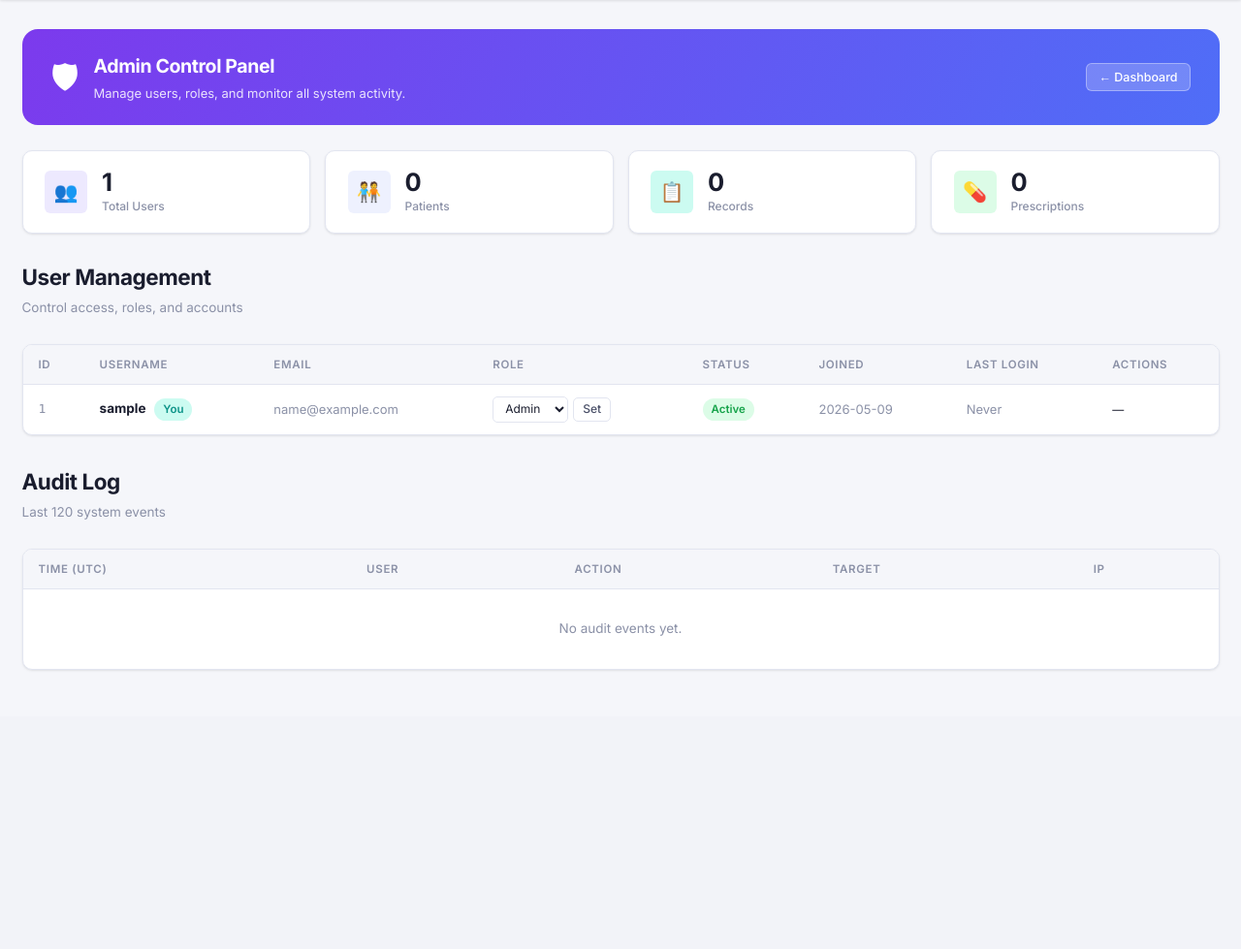
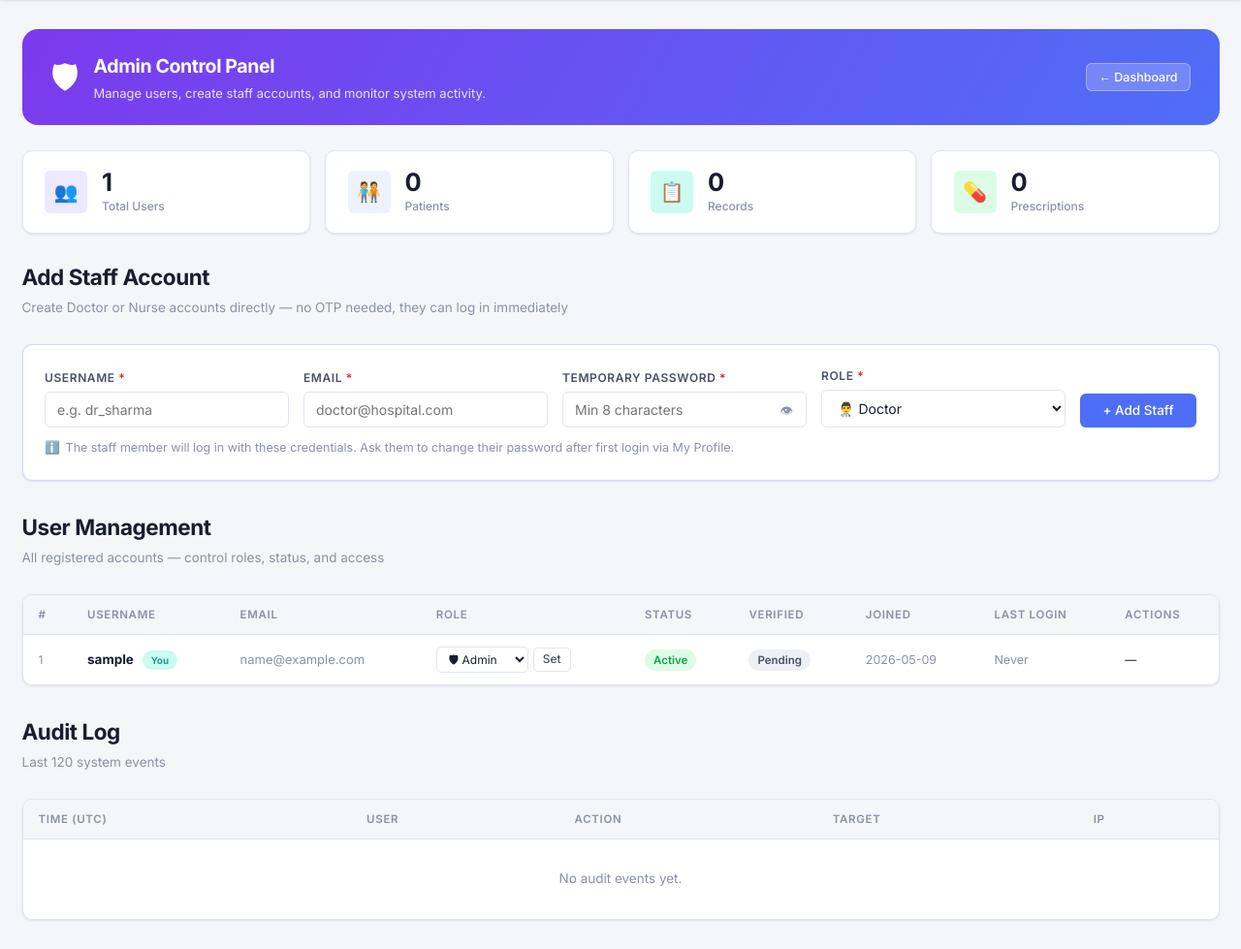
Before and after one commit to yaarmaimayank/LMRL-V3, a Flask app: page /admin in a window 1280 px wide. Shown: the part 61-1040 px from the top of the page at 97% size. Before the commit the page ends 753 px from the top, so only its background shows below. Run offline with Flask 3, Linux system fonts and the light colour scheme; the visitor is signed in with stand-in values (Sample User, id 1); data comes from the database, SQL or seed files in the repository; data that the repository does not hold is empty.

Commit message:
Update: v4.0

```diff
--- a/app.py
+++ b/app.py
@@ -328,12 +328,11 @@ def register():
         email      = request.form.get('email', '').strip().lower()
         password   = request.form.get('password', '')
         confirm    = request.form.get('confirm_password', '')
-        role       = request.form.get('role', 'viewer')
         patient_id = request.form.get('patient_id', '').strip()
 
-        # Only allow safe roles via registration form
-        if role not in ('doctor', 'nurse', 'viewer'):
-            role = 'viewer'
+        # Public registration is VIEWER ONLY.
+        # Doctor/Nurse accounts are created by Admin only.
+        role = 'viewer'
 
         # Validation
         errs = []
@@ -345,21 +344,20 @@ def register():
             errs.append('Password must be at least 8 characters.')
         if password != confirm:
             errs.append('Passwords do not match.')
-        if role == 'viewer' and not patient_id:
-            errs.append('Viewers must provide their Patient UID.')
+        if not patient_id:
+            errs.append('Please provide your Patient UID to link your account.')
         if errs:
             for e in errs: flash(e, 'error')
             return render_template('register.html')
 
         conn = get_db()
 
-        # Verify patient exists for viewer
-        if role == 'viewer':
-            pat = conn.execute('SELECT id FROM patients WHERE id=?', (patient_id,)).fetchone()
-            if not pat:
-                conn.close()
-                flash('Patient UID not found. Please ask your doctor for the correct UID.', 'error')
-                return render_template('register.html')
+        # All public registrations are viewers — verify patient UID exists
+        pat = conn.execute('SELECT id FROM patients WHERE id=?', (patient_id,)).fetchone()
+        if not pat:
+            conn.close()
+            flash('Patient UID not found. Please ask your doctor for the correct UID.', 'error')
+            return render_template('register.html')
 
         # Check duplicate username/email
         if conn.execute('SELECT id FROM users WHERE username=? OR email=?',
@@ -677,6 +675,51 @@ def admin_delete(uid):
     return redirect(url_for('admin_panel'))
 
 
+@app.route('/admin/add-staff', methods=['POST'])
+@admin_required
+def admin_add_staff():
+    """Admin creates a doctor or nurse account directly — no OTP, auto-verified."""
+    check_csrf()
+    username = request.form.get('username', '').strip()
+    email    = request.form.get('email', '').strip().lower()
+    password = request.form.get('password', '')
+    role     = request.form.get('role', 'doctor')
+
+    if role not in ('doctor', 'nurse'):
+        flash('Invalid role. Must be doctor or nurse.', 'error')
+        return redirect(url_for('admin_panel'))
+
+    errs = []
+    if not all([username, email, password]):
+        errs.append('All fields are required.')
+    if len(username) < 3:
+        errs.append('Username must be at least 3 characters.')
+    if len(password) < 8:
+        errs.append('Password must be at least 8 characters.')
+    if errs:
+        for e in errs: flash(e, 'error')
+        return redirect(url_for('admin_panel'))
+
+    conn = get_db()
+    if conn.execute('SELECT id FROM users WHERE username=? OR email=?',
+                    (username, email)).fetchone():
+        conn.close()
+        flash('Username or email already taken.', 'error')
+        return redirect(url_for('admin_panel'))
+
+    pwd_hash, salt = hash_password(password)
+    # is_verified=1 → admin-created accounts skip OTP
+    conn.execute(
+        '''INSERT INTO users (username,email,password_hash,salt,role,is_verified,is_active)
+           VALUES (?,?,?,?,?,1,1)''',
+        (username, email, pwd_hash, salt, role))
+    conn.commit()
+    conn.close()
+    audit('ADMIN_ADD_STAFF', f'{role}:{username}')
+    flash(f'{role.title()} account "{username}" created successfully. They can log in immediately.', 'success')
+    return redirect(url_for('admin_panel'))
+
+
 # ═══════════════════════════════════════════════════════════════════════
 #  DOCTOR PANEL
 # ═══════════════════════════════════════════════════════════════════════
--- a/templates/admin_panel.html
+++ b/templates/admin_panel.html
@@ -3,11 +3,12 @@
 {% block content %}
 <div class="container">
 
+  <!-- Banner -->
   <div class="admin-banner fu">
     <div class="banner-icon">🛡</div>
     <div>
       <div class="banner-title">Admin Control Panel</div>
-      <div class="banner-sub">Manage users, roles, and monitor all system activity.</div>
+      <div class="banner-sub">Manage users, create staff accounts, and monitor system activity.</div>
     </div>
     <div class="banner-actions">
       <a href="{{ url_for('index') }}" class="btn btn-banner btn-sm">← Dashboard</a>
@@ -22,53 +23,144 @@
     <div class="stat-card"><div class="stat-icon green">💊</div><div><div class="stat-value">{{ stats.rx }}</div><div class="stat-label">Prescriptions</div></div></div>
   </div>
 
-  <!-- Users -->
+  <!-- ═══ ADD STAFF SECTION ═══════════════════════════════════════════ -->
+  <div class="page-header fu fu2">
+    <div>
+      <div class="page-title">Add Staff Account</div>
+      <div class="page-sub">Create Doctor or Nurse accounts directly — no OTP needed, they can log in immediately</div>
+    </div>
+  </div>
+
+  <div class="card fu fu2" style="margin-bottom:2rem;border-color:rgba(79,110,247,.25)">
+    <form method="POST" action="{{ url_for('admin_add_staff') }}" autocomplete="off">
+      <input type="hidden" name="_csrf_token" value="{{ csrf_token }}">
+
+      <div style="display:grid;grid-template-columns:1fr 1fr 1fr 1fr auto;gap:1rem;align-items:flex-end;flex-wrap:wrap">
+
+        <div class="form-group">
+          <label class="form-label">Username <span style="color:var(--danger)">*</span></label>
+          <input class="form-input" type="text" name="username" placeholder="e.g. dr_sharma" required minlength="3">
+        </div>
+
+        <div class="form-group">
+          <label class="form-label">Email <span style="color:var(--danger)">*</span></label>
+          <input class="form-input" type="email" name="email" placeholder="doctor@hospital.com" required>
+        </div>
+
+        <div class="form-group">
+          <label class="form-label">Temporary Password <span style="color:var(--danger)">*</span></label>
+          <div class="pw-wrap">
+            <input class="form-input" type="password" name="password" id="spw"
+                   placeholder="Min 8 characters" required minlength="8">
+            <button type="button" class="pw-toggle" onclick="tp('spw')" style="font-size:13px">👁</button>
+          </div>
+        </div>
+
+        <div class="form-group">
+          <label class="form-label">Role <span style="color:var(--danger)">*</span></label>
+          <select class="form-select" name="role">
+            <option value="doctor">👨‍⚕️ Doctor</option>
+            <option value="nurse">👩‍⚕️ Nurse</option>
+          </select>
+        </div>
+
+        <div class="form-group" style="min-width:120px">
+          <label class="form-label" style="visibility:hidden">Add</label>
+          <button type="submit" class="btn btn-primary" style="width:100%;justify-content:center">
+            + Add Staff
+          </button>
+        </div>
+
+      </div>
+
+      <div style="margin-top:.75rem;font-size:12.5px;color:var(--muted);display:flex;gap:6px;align-items:center">
+        <span>ℹ️</span>
+        <span>The staff member will log in with these credentials. Ask them to change their password after first login via My Profile.</span>
+      </div>
+    </form>
+  </div>
+
+  <!-- ═══ USER MANAGEMENT ═══════════════════════════════════════════ -->
   <div class="page-header fu fu3">
-    <div><div class="page-title">User Management</div><div class="page-sub">Control access, roles, and accounts</div></div>
+    <div>
+      <div class="page-title">User Management</div>
+      <div class="page-sub">All registered accounts — control roles, status, and access</div>
+    </div>
   </div>
 
   <div class="table-wrap fu fu3" style="margin-bottom:2rem">
     <table>
       <thead>
-        <tr><th>ID</th><th>Username</th><th>Email</th><th>Role</th><th>Status</th><th>Joined</th><th>Last Login</th><th>Actions</th></tr>
+        <tr>
+          <th>#</th>
+          <th>Username</th>
+          <th>Email</th>
+          <th>Role</th>
+          <th>Status</th>
+          <th>Verified</th>
+          <th>Joined</th>
+          <th>Last Login</th>
+          <th>Actions</th>
+        </tr>
       </thead>
       <tbody>
         {% for u in users %}
         <tr>
-          <td class="muted" style="font-family:monospace">{{ u.id }}</td>
+          <td class="muted" style="font-size:12px">{{ u.id }}</td>
           <td>
             <strong>{{ u.username }}</strong>
-            {% if u.id == current_user.id %}<span class="badge badge-teal" style="margin-left:5px">You</span>{% endif %}
+            {% if u.id == current_user.id %}
+              <span class="badge badge-teal" style="margin-left:5px;font-size:10px">You</span>
+            {% endif %}
           </td>
           <td class="muted">{{ u.email }}</td>
+
+          <!-- Role change -->
           <td>
-            <form method="POST" action="{{ url_for('admin_role', uid=u.id) }}" style="display:flex;gap:5px;align-items:center">
+            <form method="POST" action="{{ url_for('admin_role', uid=u.id) }}"
+                  style="display:flex;gap:5px;align-items:center">
               <input type="hidden" name="_csrf_token" value="{{ csrf_token }}">
-              <select name="role" class="form-select" style="padding:4px 8px;font-size:12px;width:auto;border-radius:5px">
+              <select name="role" class="form-select"
+                      style="padding:4px 8px;font-size:12px;width:auto;border-radius:5px">
                 {% for r in ['viewer','doctor','nurse','admin'] %}
-                <option value="{{ r }}" {% if u.role==r %}selected{% endif %}>{{ r|title }}</option>
+                <option value="{{ r }}" {% if u.role==r %}selected{% endif %}>
+                  {{ {'viewer':'👁 Viewer','doctor':'👨‍⚕️ Doctor',
+                      'nurse':'👩‍⚕️ Nurse','admin':'🛡 Admin'}[r] }}
+                </option>
                 {% endfor %}
               </select>
               <button type="submit" class="btn btn-outline btn-xs">Set</button>
             </form>
           </td>
+
           <td>
             <span class="badge {{ 'badge-green' if u.is_active else 'badge-red' }}">
               {{ 'Active' if u.is_active else 'Inactive' }}
             </span>
           </td>
-          <td class="muted">{{ u.created_at[:10] if u.created_at else '—' }}</td>
-          <td class="muted">{{ u.last_login[:10] if u.last_login else 'Never' }}</td>
+
+          <td>
+            <span class="badge {{ 'badge-green' if u.is_verified else 'badge-grey' }}">
+              {{ '✓ Yes' if u.is_verified else 'Pending' }}
+            </span>
+          </td>
+
+          <td class="muted" style="font-size:12.5px">{{ u.created_at[:10] if u.created_at else '—' }}</td>
+          <td class="muted" style="font-size:12.5px">{{ u.last_login[:10] if u.last_login else 'Never' }}</td>
+
           <td>
             {% if u.id != current_user.id %}
             <div style="display:flex;gap:5px;flex-wrap:wrap">
+              <!-- Enable / Disable -->
               <form method="POST" action="{{ url_for('admin_toggle', uid=u.id) }}" style="display:inline">
                 <input type="hidden" name="_csrf_token" value="{{ csrf_token }}">
-                <button type="submit" class="btn btn-xs {{ 'btn-danger' if u.is_active else 'btn-success' }}"
+                <button type="submit"
+                        class="btn btn-xs {{ 'btn-danger' if u.is_active else 'btn-success' }}"
                         onclick="return confirm('{{ 'Disable' if u.is_active else 'Enable' }} {{ u.username }}?')">
                   {{ '🔒 Disable' if u.is_active else '🔓 Enable' }}
                 </button>
               </form>
+              <!-- Delete -->
               <form method="POST" action="{{ url_for('admin_delete', uid=u.id) }}" style="display:inline">
                 <input type="hidden" name="_csrf_token" value="{{ csrf_token }}">
                 <button type="submit" class="btn btn-xs btn-danger"
@@ -87,27 +179,37 @@
     </table>
   </div>
 
-  <!-- Audit Log -->
+  <!-- ═══ AUDIT LOG ══════════════════════════════════════════════════ -->
   <div class="page-header fu">
     <div><div class="page-title">Audit Log</div><div class="page-sub">Last 120 system events</div></div>
   </div>
+
   <div class="table-wrap fu fu2">
     <table>
-      <thead><tr><th>Time (UTC)</th><th>User</th><th>Action</th><th>Target</th><th>IP</th></tr></thead>
+      <thead>
+        <tr><th>Time (UTC)</th><th>User</th><th>Action</th><th>Target</th><th>IP</th></tr>
+      </thead>
       <tbody>
         {% for log in logs %}
         <tr>
-          <td class="muted" style="white-space:nowrap;font-size:12.5px">{{ log.created_at[:19].replace('T',' ') if log.created_at else '—' }}</td>
-          <td>{{ log.username or '—' }}</td>
-          <td class="audit-action {% if 'FAIL' in log.action or 'DENIED' in log.action or 'DELETE' in log.action %}audit-fail{% endif %}">
+          <td class="muted" style="white-space:nowrap;font-size:12px">
+            {{ log.created_at[:19].replace('T',' ') if log.created_at else '—' }}
+          </td>
+          <td style="font-size:13px">{{ log.username or '—' }}</td>
+          <td class="audit-action
+            {% if 'FAIL' in log.action or 'DENIED' in log.action or 'DELETE' in log.action %}audit-fail{% endif %}">
             {{ log.action }}
           </td>
-          <td class="muted" style="max-width:180px;overflow:hidden;text-overflow:ellipsis">{{ log.target or '—' }}</td>
+          <td class="muted" style="max-width:180px;overflow:hidden;text-overflow:ellipsis;font-size:12.5px">
+            {{ log.target or '—' }}
+          </td>
           <td class="muted" style="font-family:monospace;font-size:12px">{{ log.ip or '—' }}</td>
         </tr>
         {% endfor %}
         {% if not logs %}
-        <tr><td colspan="5" style="text-align:center;color:var(--muted);padding:2rem">No audit events yet.</td></tr>
+        <tr>
+          <td colspan="5" style="text-align:center;color:var(--muted);padding:2rem">No audit events yet.</td>
+        </tr>
         {% endif %}
       </tbody>
     </table>
@@ -115,3 +217,9 @@
 
 </div>
 {% endblock %}
+
+{% block scripts %}
+<script>
+function tp(id){const f=document.getElementById(id);f.type=f.type==='password'?'text':'password';}
+</script>
+{% endblock %}
```
Also changed, not shown: templates/register.html (+56 -64 lines).
